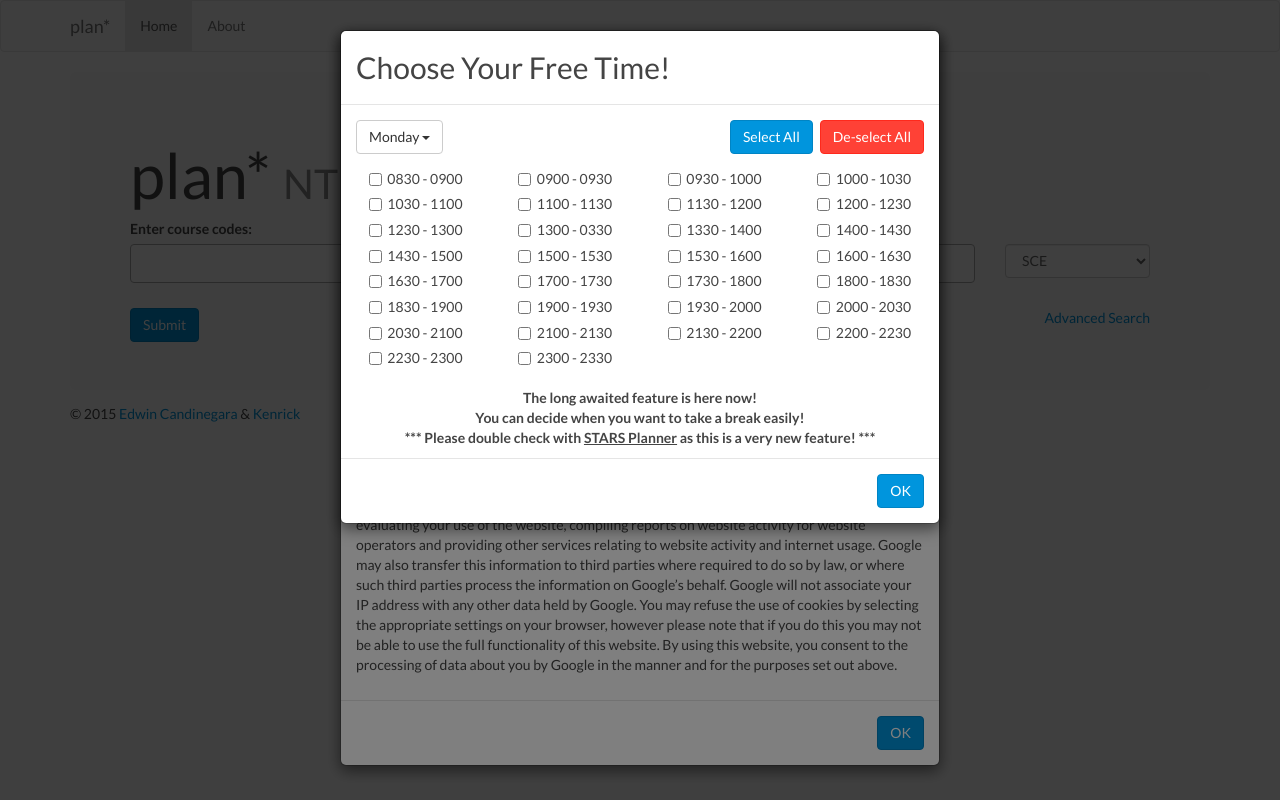
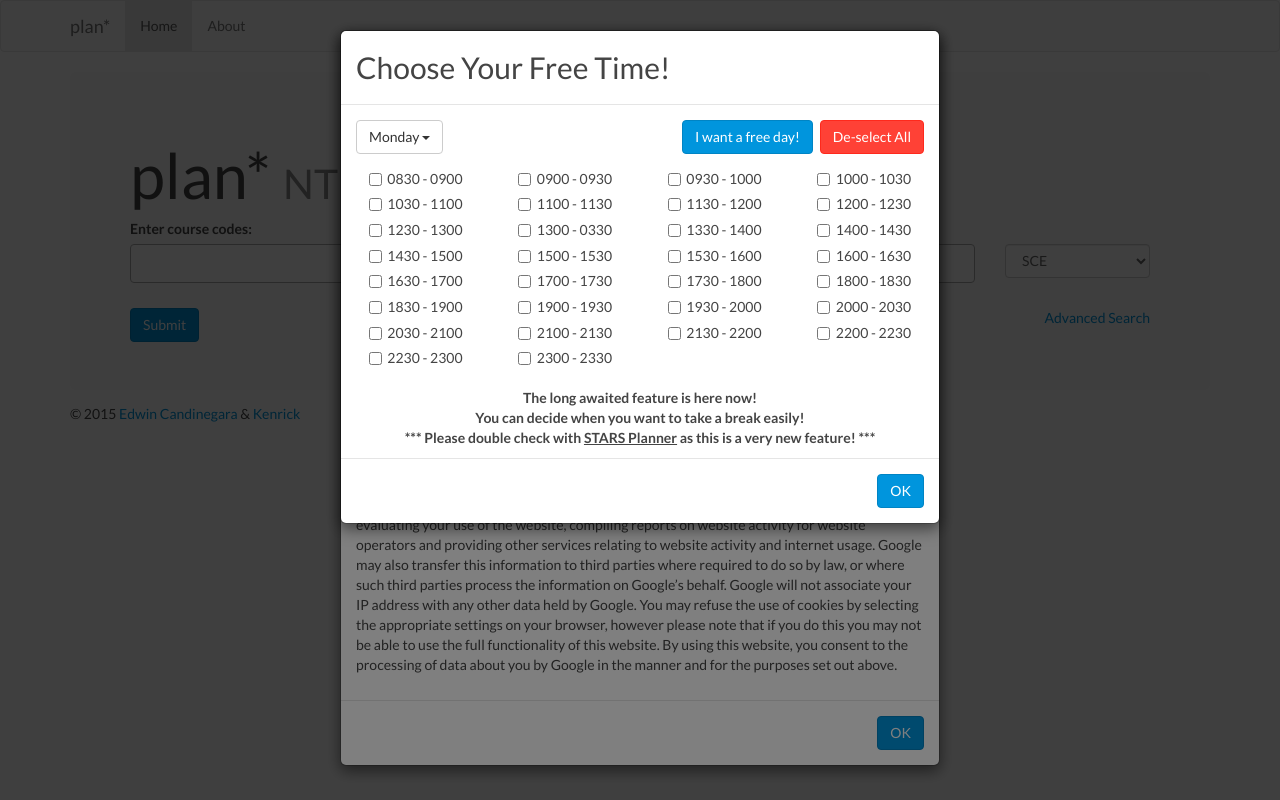
Before and after one commit to kenrick95/plan, a PHP site: page / in a window 1280 px wide, after a click on "Advanced Search". Run offline with PHP 8.4, Linux system fonts and the light colour scheme; some libraries are stand-ins or nearby versions.

Commit message:
Changed some wording + NBS course

```diff
--- a/index.php
+++ b/index.php
@@ -68,6 +68,7 @@
                             <option value="CB">CBE</option>
                             <option value="EEE">EEE</option>
                             <option value="CV">CEE</option>
+                            <option value="NBS">NBS</option>
                         </select>
                         </div>
                         </div>
@@ -172,7 +173,7 @@
                                 </div>
 
                                 <button type="button" id="free_time_deselect_all_button" class="btn btn-danger pull-right">De-select All</button>
-                                <button type="button" id="free_time_select_all_button" class="btn btn-primary pull-right">Select All</button>
+                                <button type="button" id="free_time_select_all_button" class="btn btn-primary pull-right">I want a free day!</button>
                             </div>
                         </div>
 
```
